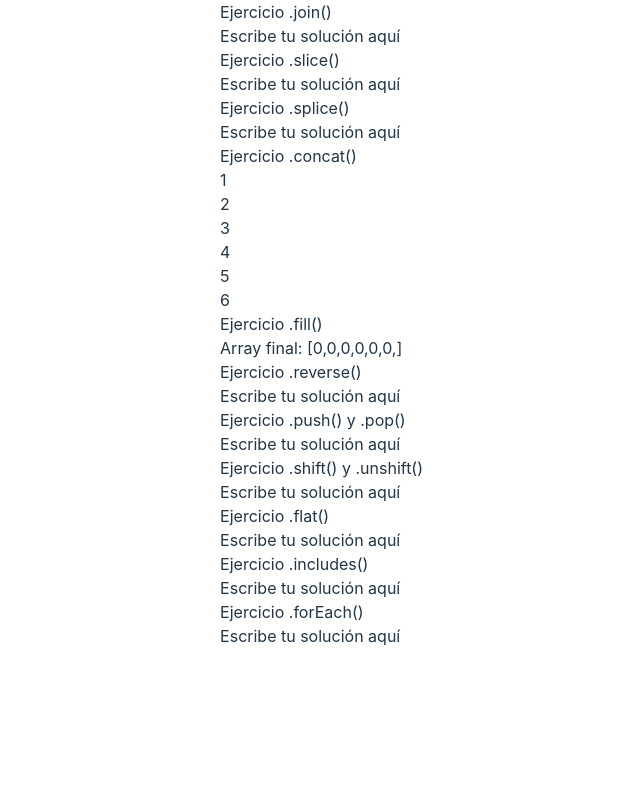
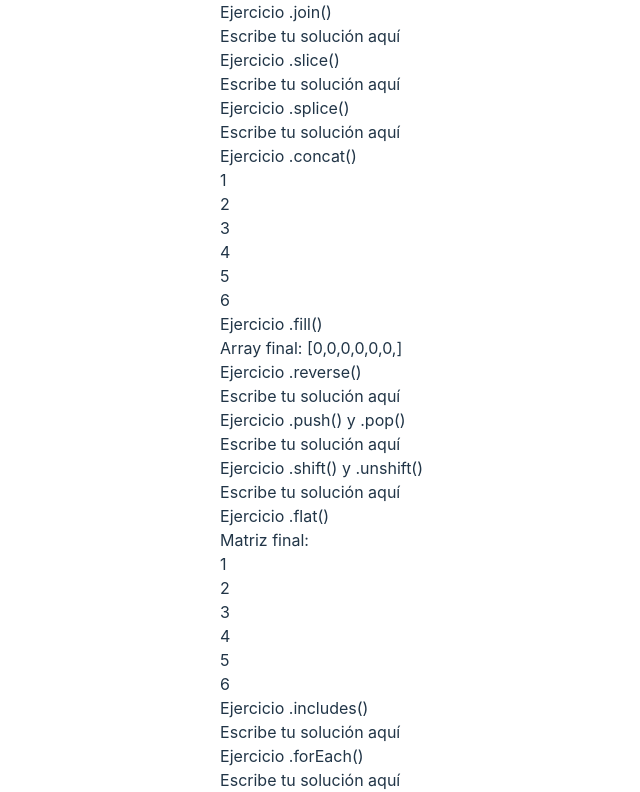
Before and after one commit to FSDSTR1023/react-javascript-exercices, a React (Vite) app: page / in a window 1280 px wide. Shown: the part 525-1317 px from the top of the page, without its empty margins (263-903 px from the left). Before the commit the page ends 1173 px from the top, so only its background shows below. Built offline with nearby package versions, Linux system fonts and the light colour scheme.

Commit message:
Método flat

```diff
--- a/src/components/MetodoFlat.jsx
+++ b/src/components/MetodoFlat.jsx
@@ -9,7 +9,12 @@ export const MetodoFlat = () => {
 
   return (
     <>
-      Escribe tu solución aquí
+      Matriz final:
+      <ul>
+        {
+          arr.flat().map((number)=> <li>{number}</li>)
+        }
+      </ul>
     </>
   );
 };
```
